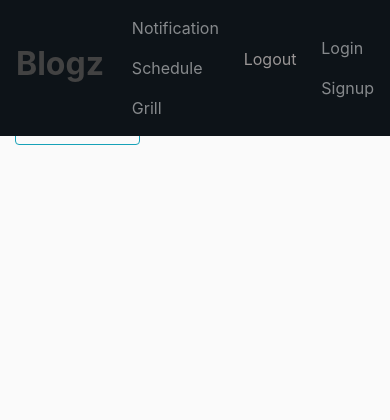
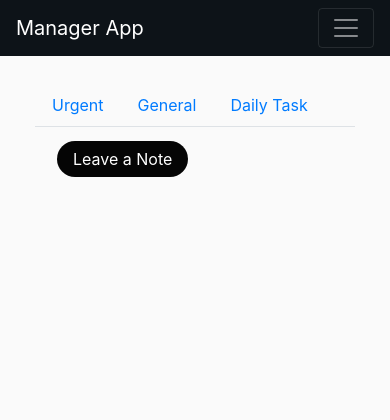
Before and after one commit to adonayab/python_proj1_manager_app, a Flask app: page /message in a window 390 px wide. Shown: the top 420 px of the page. Run offline with Flask 2, Linux system fonts and the light colour scheme; the visitor is signed in with stand-in values (Sample User, id 1); data that the repository does not hold is empty; some libraries are stand-ins or nearby versions; some web fonts are replaced.

Commit message:
Fixed routing for urgent and general, responsive nav bar

```diff
--- a/main.py
+++ b/main.py
@@ -29,7 +29,7 @@ def login():
         if user and check_pw_hash(password, user.pw_hash):
             session['email'] = email
             flash("Logged in")
-            return redirect('/Message')
+            return redirect('/message')
         elif user and user.pw_hash != password:
             flash('Incorrect password')
         elif email == '' and password == '':
@@ -68,25 +68,35 @@ def newpost():
         title = request.form['title']
         body = request.form['body']
         category = request.form['category']
+        shift = request.form['shift']
         owner = User.query.filter_by(email='ado@ado.com').first()
 
         if title == '' or body == '':
             flash("The title or body can not be empty.")
             return redirect('/newpost')
 
-        new_Message = Message(title, body, category, owner)
-        db.session.add(new_Message)
+        new_message = Message(title, body, category, shift, owner)
+        db.session.add(new_message)
         db.session.commit()
-        return redirect('/')
+        return redirect('/message')
 
     return render_template('newpost.html', title='Messagez Post')
 
-@app.route('/')
-@app.route('/message', methods=['POST', 'GET'])
-def message():
+@app.route('/message', defaults={'category' : ''})
+@app.route('/message/<category>')
+def message(category):
 
+  cat_lower = category.lower()
+  if cat_lower == 'urgent':
+    messages = Message.query.filter_by(msg_type=cat_lower).all()
+    return render_template('message.html', title="Urgent Messages", messages=messages)
+
+  if cat_lower == 'general':
+    messages = Message.query.filter_by(msg_type=cat_lower).all()
+    return render_template('message.html', title="General Messages", messages=messages)
+
+  if not category:
     messages = Message.query.all()
-
     return render_template('message.html', title="Messages", messages=messages)
 
 
--- a/models.py
+++ b/models.py
@@ -7,13 +7,15 @@ class Message(db.Model):
     title = db.Column(db.String(120))
     body = db.Column(db.String(120))
     msg_type = db.Column(db.String(120))
+    msg_shift = db.Column(db.String(120))
     owner_id = db.Column(db.Integer, db.ForeignKey('user.id'))
     pub_date = db.Column(db.DateTime)
 
-    def __init__(self, title, body, msg_type, owner, pub_date=None):
+    def __init__(self, title, body, msg_type, msg_shift, owner, pub_date=None):
         self.title = title
         self.body = body
         self.msg_type = msg_type
+        self.msg_shift = msg_shift
         self.owner = owner
         if pub_date is None:
           pub_date = datetime.utcnow()
--- a/static/css/style_BS.css
+++ b/static/css/style_BS.css
@@ -3,7 +3,10 @@ body {
   color: #333232;
   margin-top: 4rem;
   margin-bottom: 4rem;
+  padding: 20px;
 }
+
+.btn-note { padding: 20px; }
 
 .bg-black {
   background-color: #0d1318;
@@ -30,6 +33,11 @@ h2 {
   border-radius: 3px;
   margin-bottom: 20px;
 }
+
+.user-name {
+  color: grey;
+ }
+
 
 .article-title {
   color: #805b5b;
@@ -74,5 +82,4 @@ a.article-title:hover {
 
 a {
   text-decoration: none;
-  over
 }
--- a/templates/base.html
+++ b/templates/base.html
@@ -6,15 +6,14 @@
   <meta charset="utf-8">
   <meta name="viewport" content="width=device-width, initial-scale=1, shrink-to-fit=no">
 
-  <link href="https://stackpath.bootstrapcdn.com/bootstrap/4.2.1/css/bootstrap.min.css" rel="stylesheet" integrity="sha384-GJzZqFGwb1QTTN6wy59ffF1BuGJpLSa9DkKMp0DgiMDm4iYMj70gZWKYbI706tWS"
-    crossorigin="anonymous">
+  <link href="https://stackpath.bootstrapcdn.com/bootstrap/4.2.1/css/bootstrap.min.css" rel="stylesheet"
+    integrity="sha384-GJzZqFGwb1QTTN6wy59ffF1BuGJpLSa9DkKMp0DgiMDm4iYMj70gZWKYbI706tWS" crossorigin="anonymous">
 
   <link rel="stylesheet" type="text/css" href="{{  url_for('static', filename='./css/style_BS.css') }}">
   <link href="https://fonts.googleapis.com/css?family=ZCOOL+QingKe+HuangYou" rel="stylesheet">
   <link href="https://fonts.googleapis.com/css?family=Coiny" rel="stylesheet">
 
-  <link href="https://fonts.googleapis.com/icon?family=Material+Icons"
-      rel="stylesheet">
+  <link href="https://fonts.googleapis.com/icon?family=Material+Icons" rel="stylesheet">
 
 </head>
 
@@ -23,29 +22,43 @@
   <!-- Top navbar -->
   <header>
     <nav class="navbar navbar-expand-md navbar-dark bg-black fixed-top">
-      <div class="container-fluid">
-        <div class="navbar-brand">
-          <h2>Blogz</h2>
-        </div>
-        <div class="nav navbar-nav navbar-left">
-          <a class="nav-item nav-link" href="">Notification</a>
-          <a class="nav-item nav-link" href="">Schedule</a>
-          <a class="nav-item nav-link" href="">Grill</a>
-        </div>
-
-
-        <div class="nav navbar-nav navbar-right">
-          <form action="/logout" method="POST">
-            <input type="submit" value="Logout" class="logout btn btn-outline-default">
-          </form>
-          <a class="nav-item nav-link btn"></a>
-        </div>
-
-        <div class="nav navbar-nav navbar-right">
-          <a class="nav-item nav-link" href="">Login</a>
-          <a class="nav-item nav-link" href="">Signup</a>
-        </div>
-
+      <a class="navbar-brand" href="#">Manager App</a>
+      <button class="navbar-toggler" type="button" data-toggle="collapse" data-target="#navbarNav"
+        aria-controls="navbarNav" aria-expanded="false" aria-label="Toggle navigation">
+        <span class="navbar-toggler-icon"></span>
+      </button>
+      <div class="collapse navbar-collapse" id="navbarNav">
+        <ul class="navbar-nav mr-auto mt-2 mt-lg-0">
+          <li class="nav-item">
+            <a class="nav-link" href="{{ url_for('message')}}">Notification</a>
+          </li>
+          <li class="nav-item">
+            <a class="nav-link" href="">Schedule</a>
+          </li>
+          <li class="nav-item">
+            <a class="nav-link" href="#">Pricing</a>
+          </li>
+          <li class="nav-item">
+            <a class="nav-link" href="">Grill</a>
+          </li>
+        </ul>
+        {% if 'email' in session %}
+        <form class="form-inline" action="/logout" method="POST">
+          <input type="submit" value="Logout" class="logout btn btn-outline-default">
+          <a class="user-name nounderline" href="">{{ session['email'] }}</a>
+        </form>
+        {% endif %}
+        {% if 'email' not in session %}
+        <ul class="navbar-nav navbar-right">
+          <li class="nav-item">
+            <a class="nav-link" href="{{ url_for('login') }}">Login</a>
+          </li>
+          <li class="nav-item">
+            <a class="nav-link" href="{{ url_for('signup') }}">Signup</a>
+          </li>
+        </ul>
+        {% endif %}
+      </div>
     </nav>
   </header>
 
@@ -79,10 +92,12 @@
 
   <script src="https://ajax.googleapis.com/ajax/libs/jquery/3.3.1/jquery.min.js"></script>
 
-  <script src="https://stackpath.bootstrapcdn.com/bootstrap/4.2.1/js/bootstrap.min.js" integrity="sha384-B0UglyR+jN6CkvvICOB2joaf5I4l3gm9GU6Hc1og6Ls7i6U/mkkaduKaBhlAXv9k"
+  <script src="https://stackpath.bootstrapcdn.com/bootstrap/4.2.1/js/bootstrap.min.js"
+    integrity="sha384-B0UglyR+jN6CkvvICOB2joaf5I4l3gm9GU6Hc1og6Ls7i6U/mkkaduKaBhlAXv9k"
     crossorigin="anonymous"></script>
 
-  <script src="https://stackpath.bootstrapcdn.com/bootstrap/4.2.1/js/bootstrap.bundle.min.js" integrity="sha384-zDnhMsjVZfS3hiP7oCBRmfjkQC4fzxVxFhBx8Hkz2aZX8gEvA/jsP3eXRCvzTofP"
+  <script src="https://stackpath.bootstrapcdn.com/bootstrap/4.2.1/js/bootstrap.bundle.min.js"
+    integrity="sha384-zDnhMsjVZfS3hiP7oCBRmfjkQC4fzxVxFhBx8Hkz2aZX8gEvA/jsP3eXRCvzTofP"
     crossorigin="anonymous"></script>
 
 </body>
--- a/templates/message.html
+++ b/templates/message.html
@@ -5,41 +5,34 @@
 
 <div>
     <nav class="nav nav-tabs">
-        <a class="nav-link" href="#">New</a>
-        <a class="nav-link" href="#">General</a>
+        <a class="nav-link" href="/message/urgent">Urgent</a>
+        <a class="nav-link" href="/message/general">General</a>
         <a class="nav-link" href="#">Daily Task</a>
       </nav>
 </div>
 
-<div>
-  <a class="btn btn-outline-info note" href="{{ url_for('newpost') }}">Leave a Note</a>
+<div class="btn-note">
+  <a class="btns" href="{{ url_for('newpost') }}">Leave a Note</a>
 </div>
 
 
 <!-- Displaying all the messages on the main page -->
+{% if messages %}
 {% for message in messages %}
 <article class="media content-section">
   <div class="media-body">
     <h2><a class="article-title" href="">{{ message.title }}</a></h2>
     <p class="article-content">{{ message.body }}</p>
-    <small class="text-muted">From | <a class="mr-2" href=""> {{ message.owner.email }}</a>Date
-      |
-      {{ message.pub_date }}</h6>
+    <small class="text-muted">
+      From | <a class="mr-2" href=""> {{ message.owner.email }}</a>
+      To | <a class="mr-2" href=""> {{ message.msg_shift }}</a>
+      Date | <a class="mr-2" href="">{{ message.pub_date }}</a>
+      Priority | <a class="mr-2" href="/message/{{ message.msg_type }}">{{ message.msg_type }}</a>
     </small>
   </div>
 </article>
 {% endfor %}
-
-
-
-
-
-<!-- Individual message -->
-
-
-
-
-<!-- Displaying all messages of a user -->
+{% endif %}
 
 
 
```
Also changed, not shown: templates/newpost.html (+9 -0 lines).
